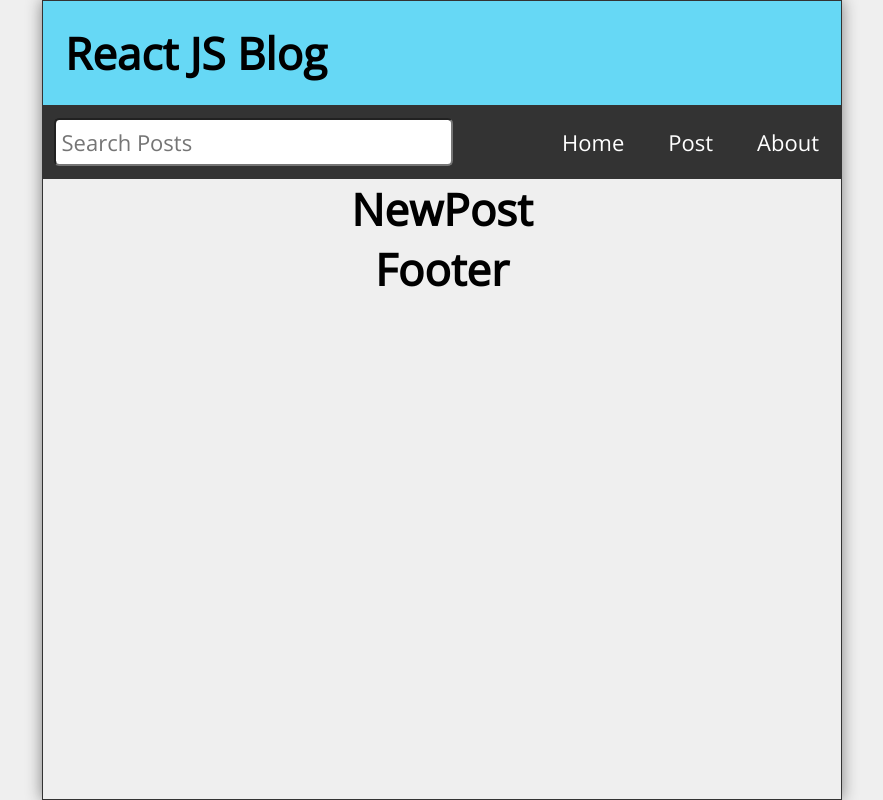
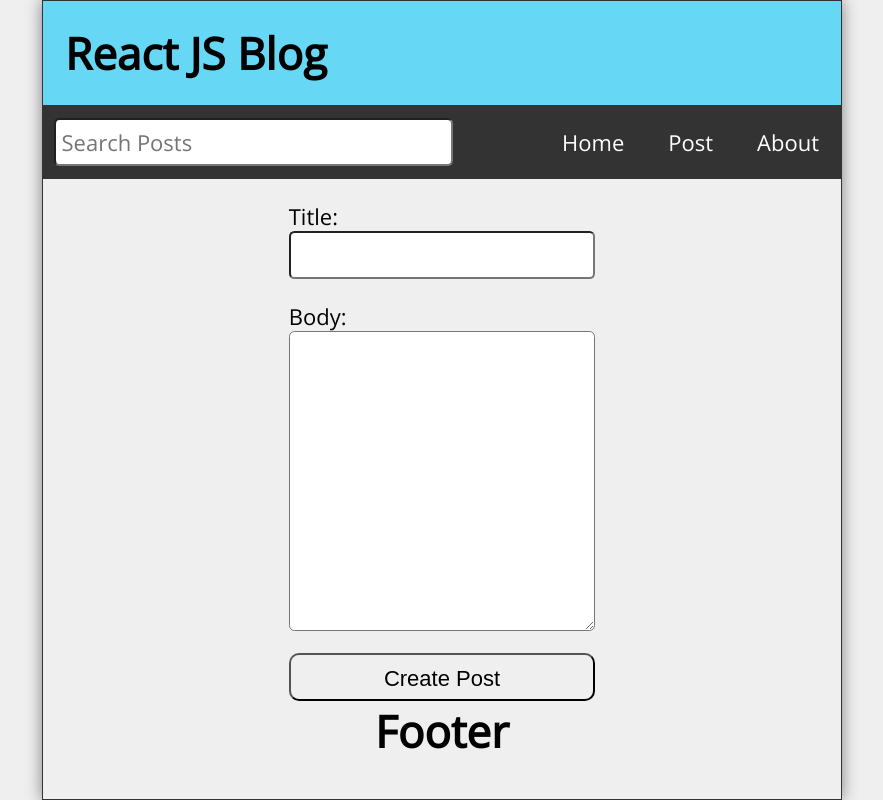
Before and after one commit to AlexisF27/react-router, a React (Create React App) app: page /post in a window 1280 px wide. Shown: the whole page, without its empty margins (198-1081 px from the left). Built offline with nearby package versions, Linux system fonts and the light colour scheme.

Commit message:
NewPost component with its props

```diff
--- a/src/App.js
+++ b/src/App.js
@@ -16,6 +16,8 @@ function App() {
     const [search, setSearch] = useState('')
     // eslint-disable-next-line no-unused-vars
     const [searchResults, setSearchResults] = useState('')
+    const [postTitle, setPostTitle] = useState('')
+    const [postBody, setPostBody] = useState('')
     const [posts, setPosts] = useState([
         {
             id: 1,
@@ -45,6 +47,12 @@ function App() {
         setPosts(postToDelete)
         history.push('/')
     }
+    const handleSubmit = (postId) => {
+        // eslint-disable-next-line no-unused-vars
+        const postToDelete = posts.filter((post) => post.id !== postId)
+        setPosts(postToDelete)
+        history.push('/')
+    }
 
     return (
         <div className="App">
@@ -57,7 +65,13 @@ function App() {
                 <Route path="/about" component={About} />
                 <Route path="/missing" component={Missing} />
                 <Route exact path="/post">
-                    <NewPost />
+                    <NewPost
+                        postBody={postBody}
+                        postTitle={postTitle}
+                        setPostBody={setPostBody}
+                        setPostTitle={setPostTitle}
+                        handleSubmit={handleSubmit}
+                    />
                 </Route>
                 <Route path="/post/:id">
                     <PostPage posts={posts} handleDelete={handleDelete} />
--- a/src/NewPost.js
+++ b/src/NewPost.js
@@ -1,9 +1,34 @@
-export const NewPost = () => {
-  return (
-      <main>
-          <h1>NewPost</h1>
-      </main>
-  )
+import PropTypes from 'prop-types'
+
+export const NewPost = ({ postBody, postTitle, setPostBody, setPostTitle, handleSubmit }) => {
+    return (
+        <form className="newPostForm" onSubmit={handleSubmit}>
+            <label htmlFor="postTitle">Title:</label>
+            <input
+                id="postTitle"
+                type="text"
+                required
+                value={postTitle}
+                onChange={(e) => setPostTitle(e.target.value)}
+            />
+            <label htmlFor="postBody">Body:</label>
+            <textarea
+                id="postBody"
+                type="text"
+                required
+                value={postBody}
+                onChange={(e) => setPostBody(e.target.value)}
+            />
+            <button type='submit'>Create Post</button>
+        </form>
+    )
+}
+NewPost.propTypes = {
+    postBody: PropTypes.string.isRequired,
+    postTitle: PropTypes.string.isRequired,
+    setPostBody: PropTypes.func.isRequired,
+    setPostTitle: PropTypes.func.isRequired,
+    handleSubmit: PropTypes.func.isRequired,
 }
 
 export default NewPost
```
